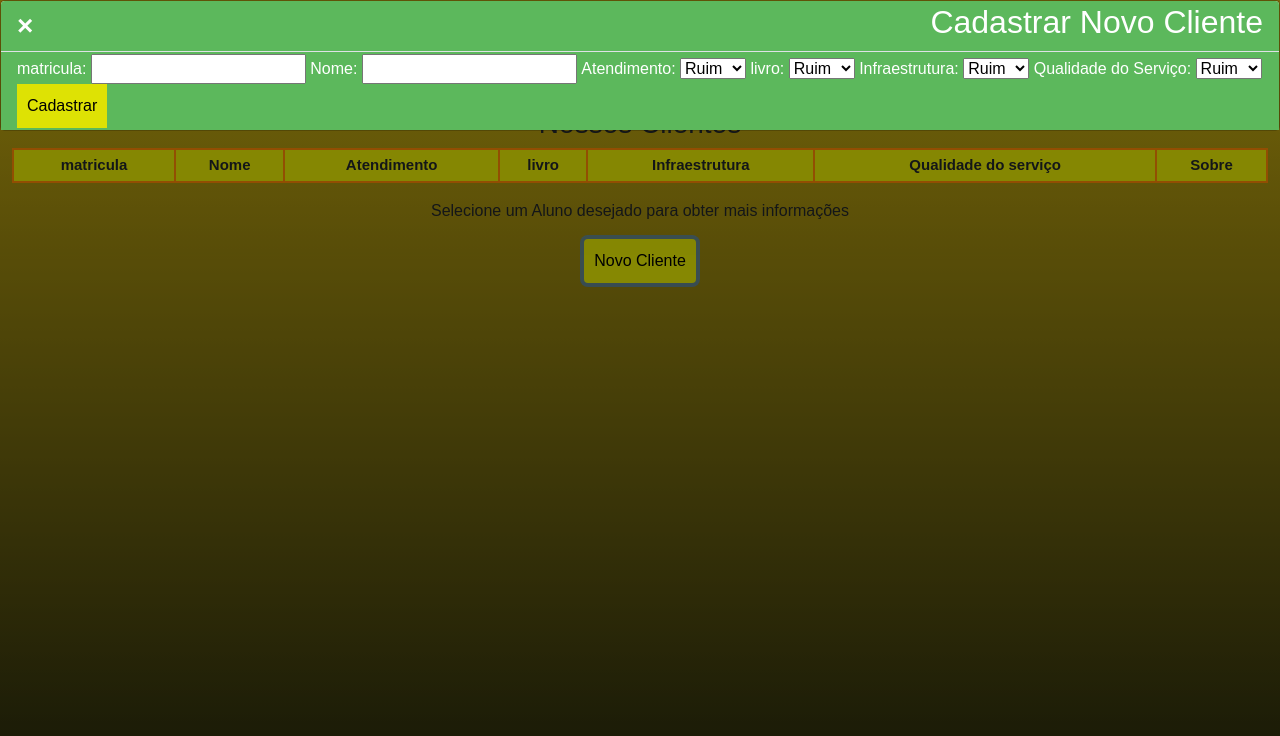
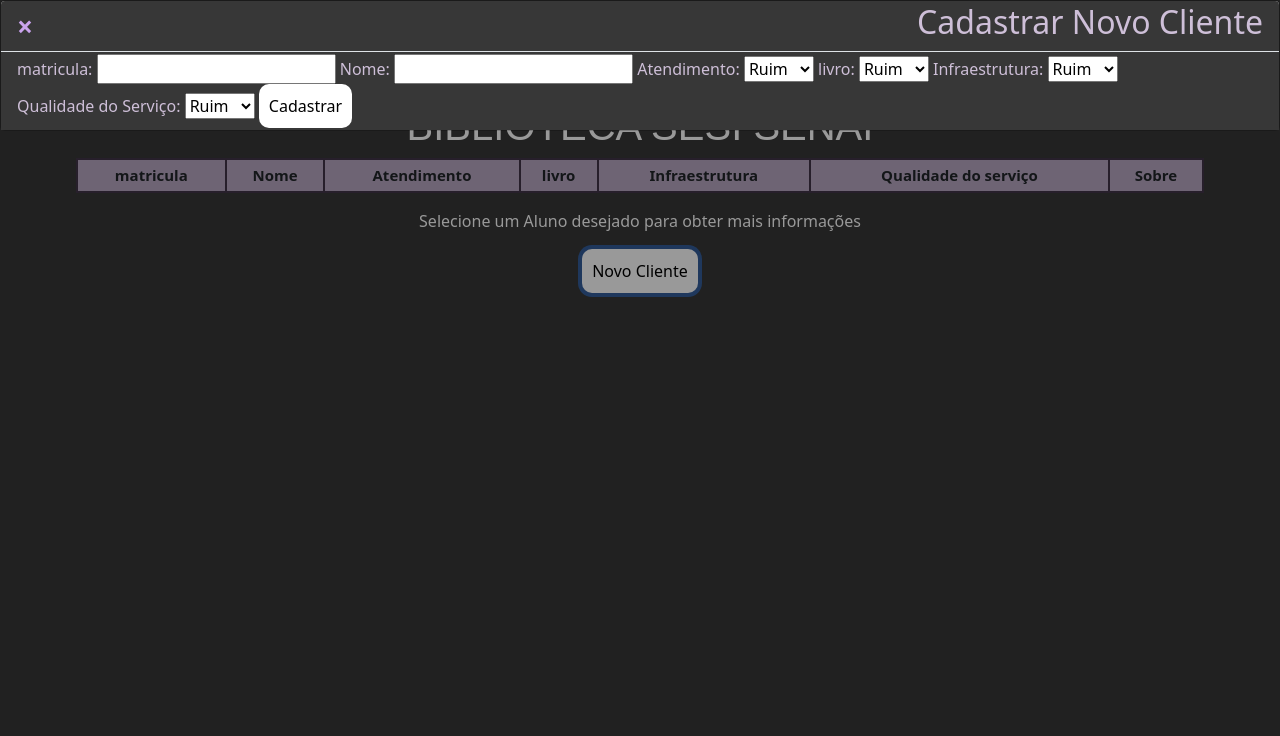
Before and after one commit to iaramaia09/tabelaaula, a plain HTML site: page index.html in a window 1280 px wide. Both pictures are taken after a click on the button "Novo Cliente". Drawn offline with nearby package versions, Linux system fonts and the light colour scheme; grey boxes are pictures that could not be loaded; a web font is replaced by a local one.

Commit message:
Add files via upload

```diff
--- a/index.html
+++ b/index.html
@@ -8,19 +8,27 @@
     <link href="https://cdn.jsdelivr.net/npm/bootstrap@5.0.2/dist/css/bootstrap.min.css" rel="stylesheet"
         integrity="sha384-EVSTQN3/azprG1Anm3QDgpJLIm9Nao0Yz1ztcQTwFspd3yD65VohhpuuCOmLASjC" crossorigin="anonymous">
     <link rel="stylesheet" href="style.css">
-    <title>Oleo Sesi Senai</title>
+    <title>BIBLIOTECA</title>
+    <link href="https://fonts.cdnfonts.com/css/establo" rel="stylesheet">
+
+
+    <style>
+        @import url('https://fonts.cdnfonts.com/css/establo');
+</style>
+
+</style>
+
+</style>
+
 </head>
 
 <body id="corpo">
     <div class="container-fluid">
         <div class="row">
             <div class="col-md-12">
-                <div style="text-align: center">
-                    <img id="logo" class="logo" alt="logo"
-                        src="https://solurb.eco.br/sh-admin/editor/ckfinder/userfiles/images/Logo%20Campanha.png" />
-                </div>
+
                 <h3 class="text-center">
-                    Nossos Clientes
+                    BIBLIOTECA SESI SENAI
                 </h3>
                 <table class="table table-sm">
                     <thead>
@@ -48,7 +56,7 @@
                             </th>
                         </tr>
                     </thead>
-                    <tbody id="carros"></tbody>
+                    <tbody id="tabela"></tbody>
                 </table>
                 <dl>
                     Selecione um Aluno desejado para obter mais informações
--- a/script.js
+++ b/script.js
@@ -112,7 +112,7 @@
 
 // Função para carregar dados na tabela
 function carrega() {
-    let tabela = document.getElementById("carros");
+    let tabela = document.getElementById("tabela");
     clientes = JSON.parse(localStorage.getItem("clientes")) || [];
 
     tabela.innerHTML = "";
@@ -150,7 +150,7 @@
 
     // Verifica se a placa já está cadastrada
     if (clienteExistente(matricula)) {
-        alert("Placa já cadastrada. Insira uma placa única.");
+        alert("Matrícula já cadastrada. Insira uma matrícula única.");
         return;
     }
 
--- a/style.css
+++ b/style.css
@@ -1,10 +1,10 @@
-/* Estilos gerais para o body e tabela */
 body {
-    /* Fundo gradiente para o body */
-    background-image: linear-gradient(to bottom, rgba(199, 171, 15), rgb(33, 36, 12));
-    font-family: Arial, Helvetica, sans-serif;
-    width: 100vw;
-    height: 100vh;
+   background-color: #373737;
+   padding-top: 8vw;
+   padding-left: 5vw;
+   padding-right: 5vw;
+   color: #ffffff;
+
 }
 
 table {
@@ -12,47 +12,60 @@
     width: 30%;
     margin: auto;
 }
+ h3{
+    font-family: 'Establo', sans-serif;
+    font-size: 40px;
+ }
+
+ .btn-info{
+    background-color: rgb(255, 255, 255);
+    border: none;
+    border-radius: 10px;
+    cursor: pointer;
+ }
+
+ .btn-info:hover {
+    background-color: #aa93c9; /* Nova cor ao passar o mouse */
+  }
 
 dl {
     /* Alinhamento central para a descrição */
     text-align: center;
+    color: rgb(255, 255, 255);
+
 }
 
 td,
 th,
 tr {
     /* Estilos para as células da tabela */
-    border: 2px solid #f38304;
+    border: 2px solid #413549;
     text-align: center;
-    background-color: #dee204;
+    background-color: #b7a7c2;
     padding: 10px;
     font-size: 15px;
+
 }
 
-/* Estilos para a logo */
-.logo {
-    /* Estilos para a logo */
-    margin-top: 1%;
-    width: 10%;
-    height: 10%;
-}
+
 
 /* Estilos para os botões e modal novo cliente */
 #modalNovoCliente button,
 #btnNovoCliente {
     /* Estilos para os botões e o botão Novo Cliente */
-    background-color: #dee204;
+    background-color: #ffffff;
     color: #000;
     padding: 10px;
     font-size: 16px;
     border: none;
     cursor: pointer;
+    border-radius: 10px;
 }
 
 #modalNovoCliente button:hover,
 #btnNovoCliente:hover {
     /* Efeito hover para os botões e o botão Novo Cliente */
-    background-color: #f38304;
+    background-color: #ae97c0;
 }
 
 /* Estilos para o modal */
@@ -90,7 +103,7 @@
 /* Estilos para o botão Fechar */
 .close {
     /* Estilos para o botão Fechar */
-    color: white;
+    color: rgb(202, 163, 238);
     float: right;
     font-size: 28px;
     font-weight: bold;
@@ -110,8 +123,8 @@
 .modal-footer {
     /* Estilos para o cabeçalho, corpo e rodapé do modal */
     padding: 2px 16px;
-    background-color: #5cb85c;
-    color: white;
+    background-color: #373737;
+    color: rgb(206, 191, 216);
 }
 
 /* Adicionar Animação */
```
